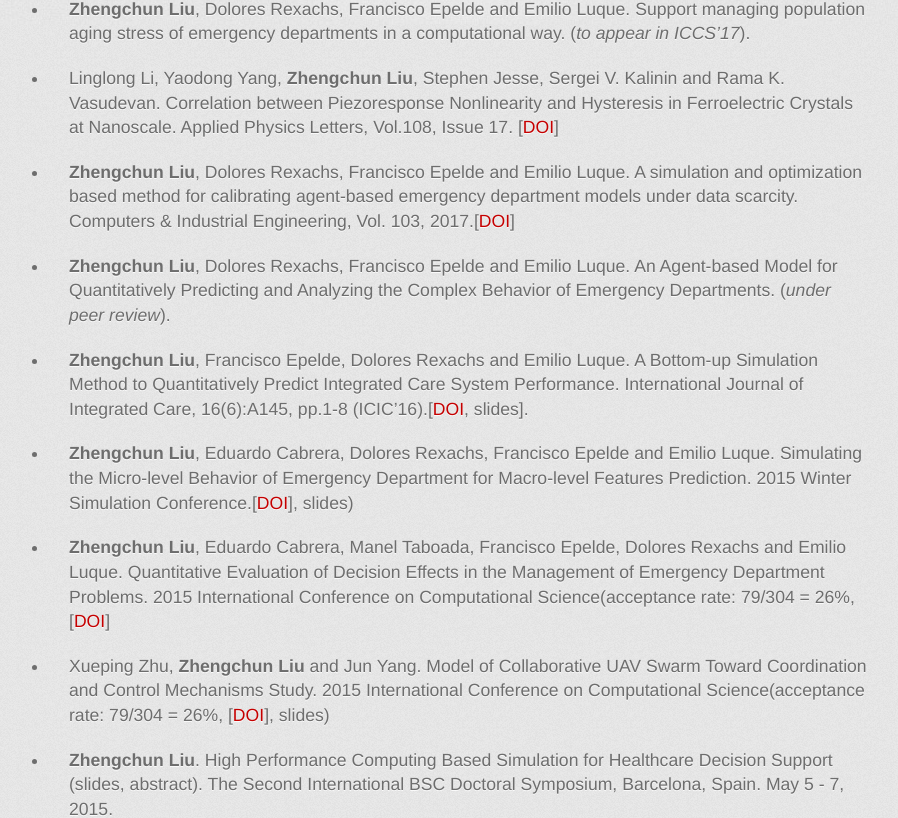
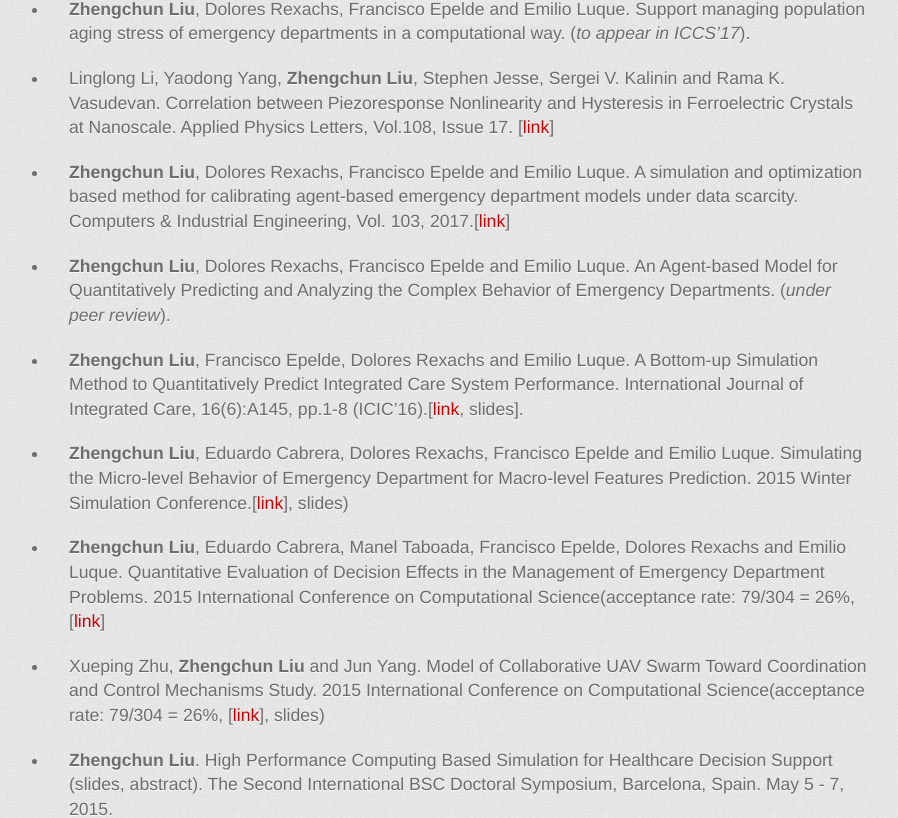
Before and after one commit to lzhengchun/lzhengchun.github.io, a Jekyll site: the page built from Publication.md, in a window 1280 px wide. Shown: the part 549-1367 px from the top of the page, without its empty margins (181-1079 px from the left). Built offline with Jekyll 4.4.1, drawn with Linux system fonts in a browser that asks for light colours; some web fonts are replaced.

Commit message:
add, delete, polish etc.

```diff
--- a/Publication.md
+++ b/Publication.md
@@ -13,19 +13,19 @@ title: Home
 
 - __Zhengchun Liu__, Dolores Rexachs, Francisco Epelde and Emilio Luque. Support managing population aging stress of emergency departments in a computational way. (_to appear in ICCS'17_).
 
-- Linglong Li, Yaodong Yang, __Zhengchun Liu__, Stephen Jesse, Sergei V. Kalinin and Rama K. Vasudevan. Correlation between Piezoresponse Nonlinearity and Hysteresis in Ferroelectric Crystals at Nanoscale. Applied Physics Letters, Vol.108, Issue 17. [[DOI](https://doi.org/10.1063/1.4947533)]
+- Linglong Li, Yaodong Yang, __Zhengchun Liu__, Stephen Jesse, Sergei V. Kalinin and Rama K. Vasudevan. Correlation between Piezoresponse Nonlinearity and Hysteresis in Ferroelectric Crystals at Nanoscale. Applied Physics Letters, Vol.108, Issue 17. [[link](https://doi.org/10.1063/1.4947533)]
 
-- __Zhengchun Liu__, Dolores Rexachs, Francisco Epelde and Emilio Luque. A simulation and optimization based method for calibrating agent-based emergency department models under data scarcity. Computers & Industrial Engineering, Vol. 103, 2017.[[DOI](https://doi.org/10.1016/j.cie.2016.11.036)]
+- __Zhengchun Liu__, Dolores Rexachs, Francisco Epelde and Emilio Luque. A simulation and optimization based method for calibrating agent-based emergency department models under data scarcity. Computers & Industrial Engineering, Vol. 103, 2017.[[link](https://doi.org/10.1016/j.cie.2016.11.036)]
 
 - __Zhengchun Liu__, Dolores Rexachs, Francisco Epelde and Emilio Luque. An Agent-based Model for Quantitatively Predicting and Analyzing the Complex Behavior of Emergency Departments. (_under peer review_).
 
-- __Zhengchun Liu__, Francisco Epelde, Dolores Rexachs and Emilio Luque. A Bottom-up Simulation Method to Quantitatively Predict Integrated Care System Performance. International Journal of Integrated Care, 16(6):A145, pp.1-8 (ICIC'16).[[DOI](https://doi.org/10.5334/ijic.2693), slides].
+- __Zhengchun Liu__, Francisco Epelde, Dolores Rexachs and Emilio Luque. A Bottom-up Simulation Method to Quantitatively Predict Integrated Care System Performance. International Journal of Integrated Care, 16(6):A145, pp.1-8 (ICIC'16).[[link](https://doi.org/10.5334/ijic.2693), slides].
 
-- __Zhengchun Liu__, Eduardo Cabrera, Dolores Rexachs, Francisco Epelde and Emilio Luque. Simulating the Micro-level Behavior of Emergency Department for Macro-level Features Prediction. 2015 Winter Simulation Conference.[[DOI](https://doi.org/10.1109/WSC.2015.7408162)], slides)
+- __Zhengchun Liu__, Eduardo Cabrera, Dolores Rexachs, Francisco Epelde and Emilio Luque. Simulating the Micro-level Behavior of Emergency Department for Macro-level Features Prediction. 2015 Winter Simulation Conference.[[link](https://doi.org/10.1109/WSC.2015.7408162)], slides)
 
-- __Zhengchun Liu__, Eduardo Cabrera, Manel Taboada, Francisco Epelde, Dolores Rexachs and Emilio Luque. Quantitative Evaluation of Decision Effects in the Management of Emergency Department Problems. 2015 International Conference on Computational Science(acceptance rate: 79/304 = 26%, [[DOI](https://doi.org/10.1016/j.procs.2015.05.265)]
+- __Zhengchun Liu__, Eduardo Cabrera, Manel Taboada, Francisco Epelde, Dolores Rexachs and Emilio Luque. Quantitative Evaluation of Decision Effects in the Management of Emergency Department Problems. 2015 International Conference on Computational Science(acceptance rate: 79/304 = 26%, [[link](https://doi.org/10.1016/j.procs.2015.05.265)]
 
-- Xueping Zhu, __Zhengchun Liu__ and Jun Yang. Model of Collaborative UAV Swarm Toward Coordination and Control Mechanisms Study. 2015 International Conference on Computational Science(acceptance rate: 79/304 = 26%, [[DOI](https://doi.org/10.1016/j.procs.2015.05.274)], slides)
+- Xueping Zhu, __Zhengchun Liu__ and Jun Yang. Model of Collaborative UAV Swarm Toward Coordination and Control Mechanisms Study. 2015 International Conference on Computational Science(acceptance rate: 79/304 = 26%, [[link](https://doi.org/10.1016/j.procs.2015.05.274)], slides)
 
 - __Zhengchun Liu__. High Performance Computing Based Simulation for Healthcare Decision Support (slides, abstract). The Second International BSC Doctoral Symposium, Barcelona, Spain. May 5 - 7, 2015.
 
```
